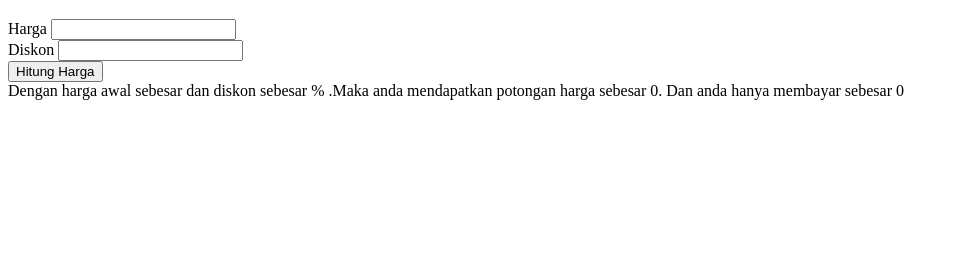
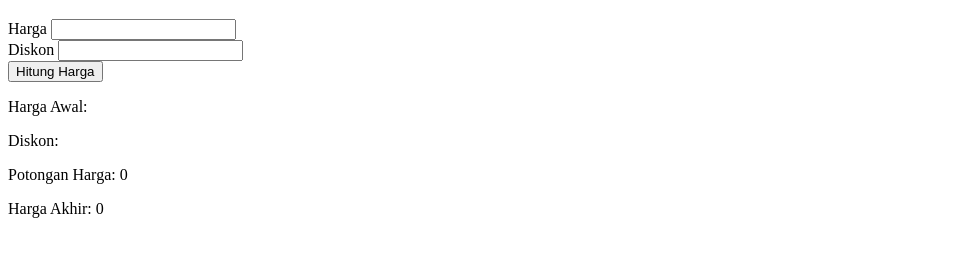
Before and after one commit to tonthowi/Discount-Calculator, a plain HTML site: page index.html in a window 1280 px wide. Both pictures are taken after a click on the button "Hitung Harga". Shown: the part 61-318 px from the top of the page, without its empty margins (0-959 px from the left). Drawn offline with Linux system fonts and the light colour scheme.

Commit message:
toLocaleString

```diff
--- a/diskon.js
+++ b/diskon.js
@@ -5,37 +5,15 @@
 document.getElementById("submitBtn").addEventListener("click", function(){
     var harga = document.getElementById("harga").value;
     var diskon = document.getElementById("diskon").value;
+    hargaDiskon(harga, diskon);
 
     function hargaDiskon(hargaAwal, diskon) {
-        var potonganHarga =( hargaAwal * diskon) /100;
-        var hargaAkhir = hargaAwal - potonganHarga;
-        document.getElementById('hasil').innerHTML ='Dengan harga awal sebesar ' + hargaAwal + ' dan diskon sebesar ' + diskon + '% .Maka anda mendapatkan potongan harga sebesar ' + potonganHarga + '. Dan anda hanya membayar sebesar ' + hargaAkhir;
-    }
+        var potonganHarga = Math.floor(( hargaAwal * diskon) /100);
+        var hargaAkhir = Math.floor(hargaAwal - potonganHarga);
+        document.getElementById("harga-awal").innerHTML = hargaAwal;
+        document.getElementById("jumlah-diskon").innerHTML = diskon.toLocaleString();
+        document.getElementById("potongan-harga").innerHTML = potonganHarga.toLocaleString();
+        document.getElementById("harga-akhir").innerHTML = hargaAkhir.toLocaleString();
+    };
 
-    hargaDiskon(harga, diskon);
 });
-
-
-
-// Discount Counter dengan Object dan Methods
-// document.addEventListener('DOMContentLoaded', function() {
-
-//     var hitungDiskon = {
-//         hargaAwal:document.getElementsByClassName('inputForm'),
-//         diskon: document.getElementsByClassName('inputForm'),
-//         calcPotonganHarga : function() {
-//             this.potonganHarga = (this.hargaAwal * this.diskon) / 100;
-//             return this.potonganHarga;
-//         },
-//         calcHargaAkhir: function () {
-//             this.hargaAkhir = this.hargaAwal - this.potonganHarga;
-//             return this.hargaAkhir;
-
-//         }
-//     }
-
-//     hitungDiskon.calcPotonganHarga();
-//     hitungDiskon.calcHargaAkhir();
-
-
-// });
--- a/index.html
+++ b/index.html
@@ -22,7 +22,10 @@
             </div>
         </form>
         <div id="hasil">
-
+            <p>Harga Awal: <span class="hasil-input" id="harga-awal"></span></p>
+            <p>Diskon: <span class="hasil-input" id="jumlah-diskon"></span></p>
+            <p>Potongan Harga: <span class="hasil-input" id="potongan-harga"></span></p>
+            <p>Harga Akhir: <span class="hasil-input" id="harga-akhir"></span></p>
         </div>
     </body>
     <script src="diskon.js"></script>
```
